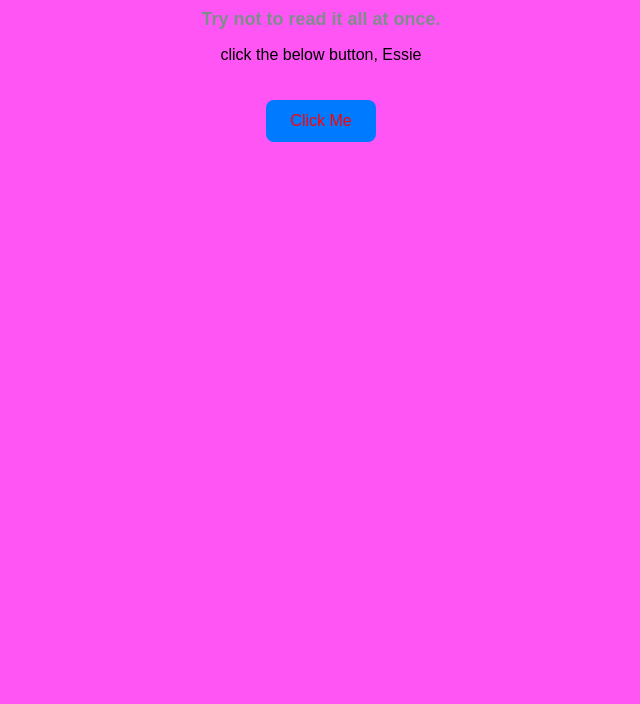
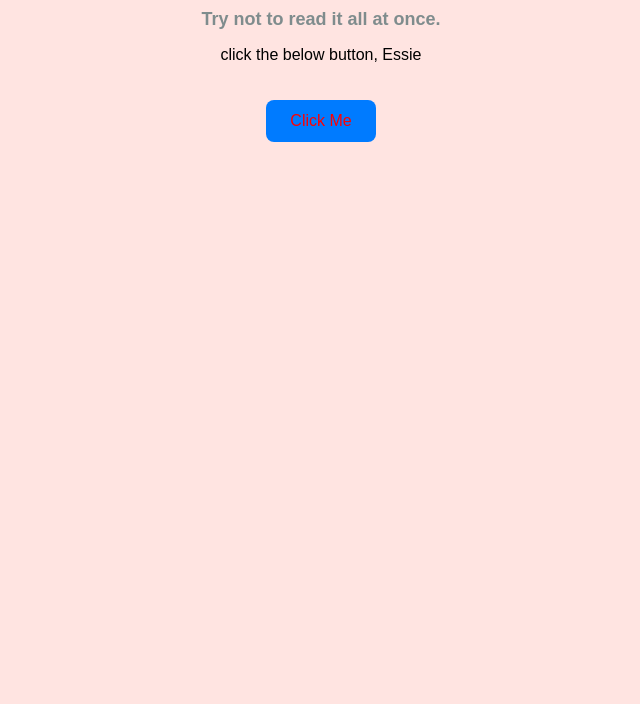
Before and after one commit to UndyingOP/Dims-, a plain HTML site: page index.html in a window 1280 px wide. Shown: the part 96-800 px from the top of the page, without its empty margins (319-959 px from the left). Drawn offline with Linux system fonts and the light colour scheme.

Commit message:
Change background color to light pink

```diff
--- a/style.css
+++ b/style.css
@@ -3,7 +3,7 @@ body {
   text-align: center;
   margin: 0;
   padding: 50px 20px;
-  background-color: #ff55f5;
+  background-color: #ffe4e1;
 }
 
 h1 {
```
